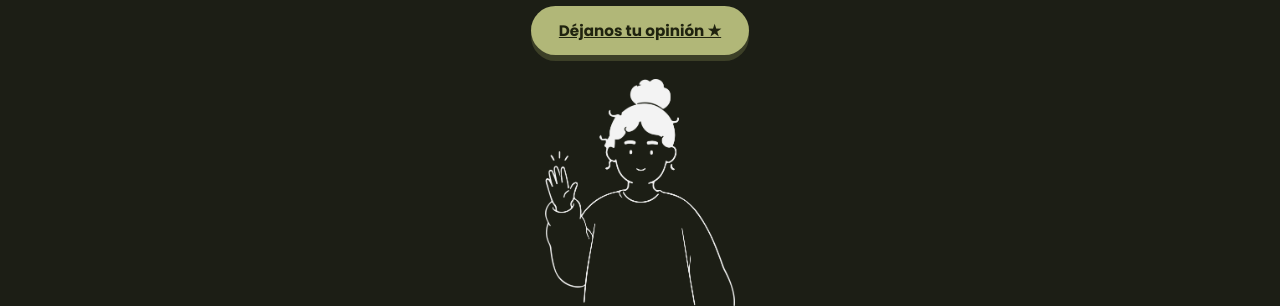
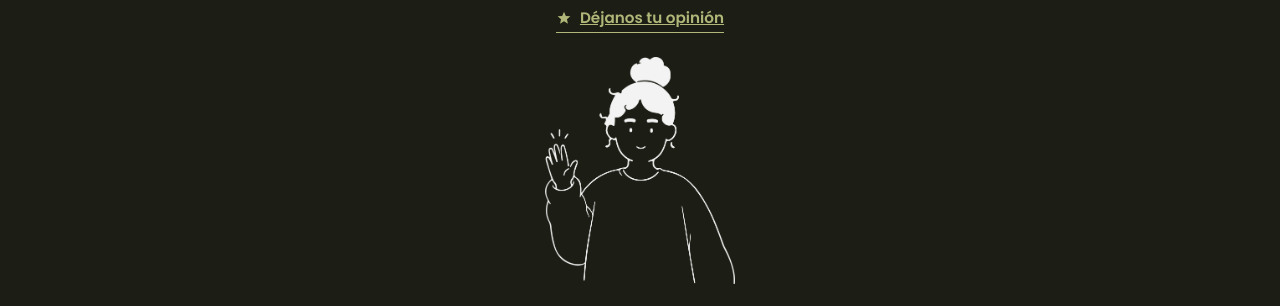
Before and after one commit to paqotorres/mimo-menu, an Astro site: page /menu-open-house in a window 1280 px wide. Shown: the part 1175-1481 px from the top of the page. After the commit the page ends 1459 px from the top, so only its background shows below. Built offline with nearby package versions, Linux system fonts and the light colour scheme; Astro itself is replaced by a stand-in of ours.

Commit message:
Replace pill-shaped review button with an understated underlined link + star icon

```diff
--- a/src/pages/menu-open-house.astro
+++ b/src/pages/menu-open-house.astro
@@ -96,7 +96,12 @@ const postres = [
           </a>
         </div>
         <a class="review-link" href="https://g.page/r/CRNfmAWG6xMGECE/review" target="_blank" rel="noopener">
-          Déjanos tu opinión ★
+          <svg viewBox="0 0 24 24" fill="currentColor" aria-hidden="true">
+            <path
+              d="m12 2.6 2.74 6.24 6.79.62-5.13 4.51 1.54 6.63L12 17.02l-5.94 3.58 1.54-6.63-5.13-4.51 6.79-.62L12 2.6Z"
+            />
+          </svg>
+          Déjanos tu opinión
         </a>
       </div>
 
@@ -259,23 +264,24 @@ const postres = [
       transform: translateY(-2px);
     }
     .review-link {
-      display: inline-block;
+      display: inline-flex;
+      align-items: center;
+      gap: 8px;
       font-family: 'Poppins', sans-serif;
-      font-weight: 700;
+      font-weight: 600;
       font-size: 0.95rem;
-      color: #20230f;
-      background: var(--accent-mid);
-      padding: 13px 28px;
-      border-radius: 100px;
-      box-shadow: 0 6px 0 0 var(--accent-strong);
-      transition: transform 0.15s ease;
+      color: var(--accent-mid);
+      border-bottom: 1.5px solid var(--accent-mid);
+      padding-bottom: 3px;
+      transition: color 0.2s ease, border-color 0.2s ease;
+    }
+    .review-link svg {
+      width: 16px;
+      height: 16px;
     }
     .review-link:hover {
-      transform: translateY(-2px);
-    }
-    .review-link:active {
-      transform: translateY(3px);
-      box-shadow: 0 3px 0 0 var(--accent-strong);
+      color: #fff;
+      border-color: #fff;
     }
 
     /* ---------- Illustration ---------- */
```
